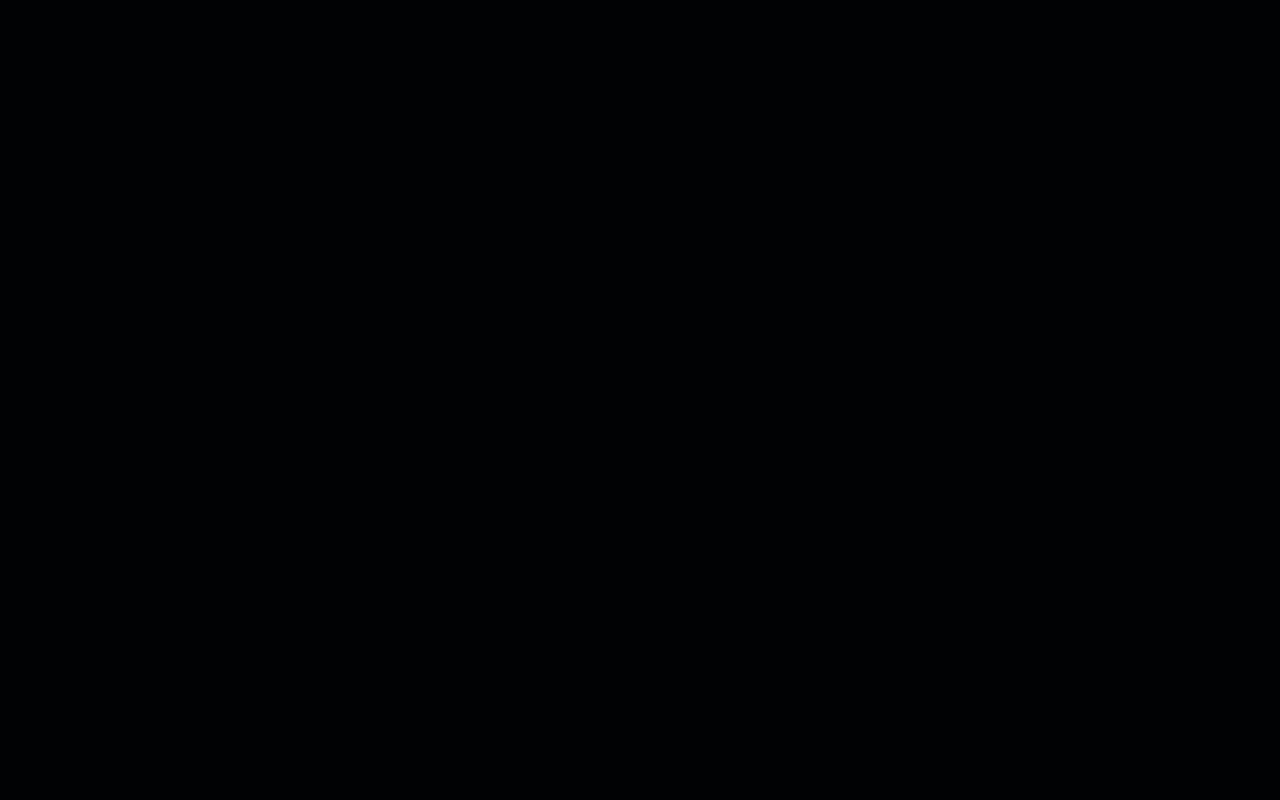
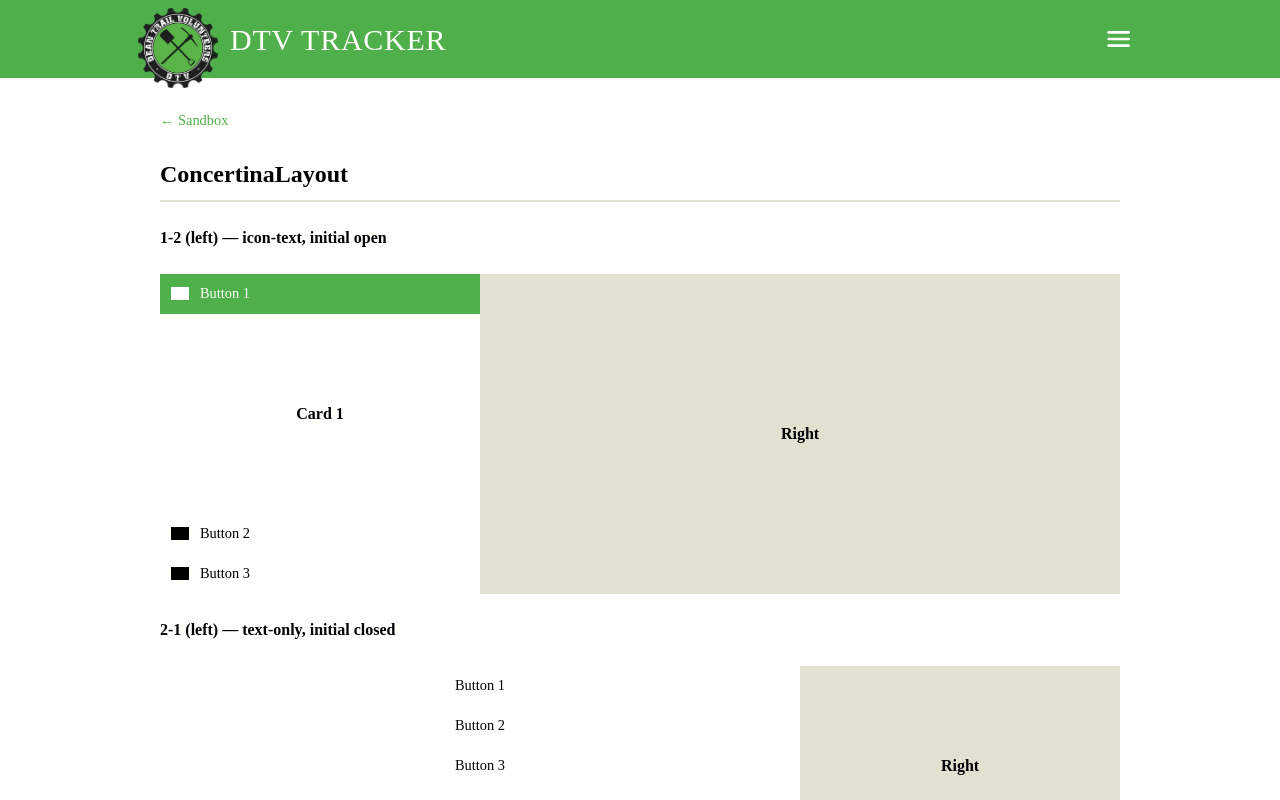
Before and after one commit to gothandy/dtv-tracker-app, a Vue app in the folder frontend/: page /sandbox/concertina-layout in a window 1280 px wide. Before the commit this address had no page. Shown: the top 800 px of the page. Built offline with nearby package versions, Linux system fonts and the light colour scheme; no server answers; grey boxes are pictures that could not be loaded; a web font is replaced by a local one.

Commit message:
Concertina sandbox only.

```diff
--- a/frontend/src/components/AppButton.vue
+++ b/frontend/src/components/AppButton.vue
@@ -13,7 +13,7 @@
       'app-btn--working': working,
       'app-btn--danger': variant === 'danger',
     }"
-    :style="colorStyle"
+    :style="buttonStyle"
   >
     <!-- Icon-only -->
     <template v-if="isIconOnly">
@@ -60,9 +60,10 @@ const props = withDefaults(defineProps<{
 const isIconOnly = computed(() => !!props.icon && props.mode === 'icon-only')
 const hasIconBox = computed(() => !!props.icon && !isIconOnly.value)
 
-const colorStyle = computed(() =>
-  props.color ? { backgroundColor: props.color } : undefined
-)
+const buttonStyle = computed(() => ({
+  ...(props.color ? { backgroundColor: props.color } : {}),
+  justifyContent: props.icon && props.mode !== 'icon-only' ? 'flex-start' : 'center',
+}))
 </script>
 
 <style scoped>
@@ -80,6 +81,7 @@ const colorStyle = computed(() =>
   font-weight: 400;
   cursor: pointer;
   white-space: nowrap;
+  overflow: hidden;
   flex-shrink: 0;
 }
 
@@ -105,6 +107,9 @@ const colorStyle = computed(() =>
 
 .app-btn__label {
   padding: 0 1rem 0 0;
+  overflow: hidden;
+  text-overflow: ellipsis;
+  min-width: 0;
 }
 
 .app-btn:not(.app-btn--icon-text) .app-btn__label {
--- /dev/null
+++ b/frontend/src/components/ConcertinaItem.vue
@@ -0,0 +1,57 @@
+<template>
+  <div class="concertina-item" :class="{ 'concertina-item--selected': isSelected }">
+    <AppButton
+      :label="label"
+      :icon="icon"
+      :selected="isSelected ? null : false"
+      class="concertina-item__btn"
+      @click="concertina.toggle(myIndex)"
+    />
+    <div v-if="isSelected" class="concertina-item__card">
+      <slot />
+    </div>
+  </div>
+</template>
+
+<script setup lang="ts">
+import { inject, computed, ref } from 'vue'
+import AppButton from './AppButton.vue'
+
+defineProps<{
+  label: string
+  icon?: string
+}>()
+
+const concertina = inject<{
+  selectedIndex: ReturnType<typeof ref<number | null>>
+  registerItem: () => number
+  toggle: (index: number) => void
+}>('concertina')
+
+if (!concertina) throw new Error('ConcertinaItem must be used inside ConcertinaLayout')
+
+const myIndex = concertina.registerItem()
+
+const isSelected = computed(() => concertina.selectedIndex.value === myIndex)
+</script>
+
+<style scoped>
+.concertina-item {
+  display: flex;
+  flex-direction: column;
+}
+
+.concertina-item--selected {
+  flex: 1;
+}
+
+.concertina-item__btn {
+  width: 100%;
+}
+
+.concertina-item__card {
+  flex: 1;
+  display: flex;
+  flex-direction: column;
+}
+</style>
--- /dev/null
+++ b/frontend/src/components/ConcertinaLayout.vue
@@ -0,0 +1,34 @@
+<template>
+  <div class="concertina">
+    <slot />
+  </div>
+</template>
+
+<script setup lang="ts">
+import { ref, provide } from 'vue'
+
+const props = defineProps<{
+  initialSelected?: number
+}>()
+
+const selectedIndex = ref<number | null>(props.initialSelected ?? null)
+let nextIndex = 0
+
+function registerItem(): number {
+  return nextIndex++
+}
+
+function toggle(index: number) {
+  selectedIndex.value = selectedIndex.value === index ? null : index
+}
+
+provide('concertina', { selectedIndex, registerItem, toggle })
+</script>
+
+<style scoped>
+.concertina {
+  display: flex;
+  flex-direction: column;
+  height: 100%;
+}
+</style>
--- a/frontend/src/pages/sandbox/SandboxAppButton.vue
+++ b/frontend/src/pages/sandbox/SandboxAppButton.vue
@@ -44,6 +44,12 @@
       <div class="row">
         <AppButton label="Info" icon="edit" color="var(--color-dtv-gold)" />
       </div>
+
+      <h2>Full Width</h2>
+      <AppButton label="Submit" icon="edit" style="width: 100%" />
+      <AppButton label="Submit" icon="edit" mode="icon-responsive" style="width: 100%" />
+      <AppButton label="Submit" style="width: 100%" />
+      <AppButton label="This is a very long button label that should be truncated with an ellipsis" icon="edit" style="width: 100%" />
 
     </div>
   </DefaultLayout>
--- /dev/null
+++ b/frontend/src/pages/sandbox/SandboxConcertinaLayout.vue
@@ -0,0 +1,88 @@
+<template>
+  <DefaultLayout>
+    <div class="sandbox">
+
+      <RouterLink to="/sandbox" class="back">← Sandbox</RouterLink>
+      <h1>ConcertinaLayout</h1>
+
+      <h2>1-2 (left) — icon-text, initial open</h2>
+      <LayoutColumns ratio="1-2">
+        <template #left>
+          <ConcertinaLayout :initial-selected="0">
+            <ConcertinaItem label="Button 1" icon="group"><div class="card">Card 1</div></ConcertinaItem>
+            <ConcertinaItem label="Button 2" icon="group"><div class="card">Card 2</div></ConcertinaItem>
+            <ConcertinaItem label="Button 3" icon="group"><div class="card">Card 3</div></ConcertinaItem>
+          </ConcertinaLayout>
+        </template>
+        <template #right><div class="placeholder">Right</div></template>
+      </LayoutColumns>
+
+      <h2>2-1 (left) — text-only, initial closed</h2>
+      <LayoutColumns ratio="2-1">
+        <template #left>
+          <ConcertinaLayout>
+            <ConcertinaItem label="Button 1"><div class="card">Card 1</div></ConcertinaItem>
+            <ConcertinaItem label="Button 2"><div class="card">Card 2</div></ConcertinaItem>
+            <ConcertinaItem label="Button 3"><div class="card">Card 3</div></ConcertinaItem>
+          </ConcertinaLayout>
+        </template>
+        <template #right><div class="placeholder">Right</div></template>
+      </LayoutColumns>
+
+    </div>
+  </DefaultLayout>
+</template>
+
+<script setup lang="ts">
+import DefaultLayout from '../../layouts/DefaultLayout.vue'
+import LayoutColumns from '../../components/LayoutColumns.vue'
+import ConcertinaLayout from '../../components/ConcertinaLayout.vue'
+import ConcertinaItem from '../../components/ConcertinaItem.vue'
+import { usePageTitle } from '../../composables/usePageTitle'
+
+usePageTitle('Sandbox')
+</script>
+
+<style scoped>
+.sandbox {
+  padding: 2rem;
+  display: flex;
+  flex-direction: column;
+  gap: 1.5rem;
+}
+
+.back { color: var(--color-dtv-green); text-decoration: none; font-size: 0.9rem; }
+.back:hover { text-decoration: underline; }
+
+h1 {
+  font-size: 1.5rem;
+  font-weight: 700;
+  border-bottom: 2px solid var(--color-border);
+  padding-bottom: 0.5rem;
+}
+
+h2 { font-size: 1rem; font-weight: 600; color: var(--color-text-muted); }
+
+.card {
+  flex: 1;
+  display: flex;
+  align-items: center;
+  justify-content: center;
+  background: var(--color-dtv-light);
+  color: var(--color-text-muted);
+  font-weight: 600;
+  font-size: 1rem;
+  min-height: 200px;
+}
+
+.placeholder {
+  display: flex;
+  align-items: center;
+  justify-content: center;
+  height: 100%;
+  min-height: 200px;
+  background: var(--color-border);
+  color: var(--color-text-muted);
+  font-weight: 600;
+}
+</style>
--- a/frontend/src/pages/sandbox/SandboxIndex.vue
+++ b/frontend/src/pages/sandbox/SandboxIndex.vue
@@ -24,6 +24,7 @@ const components = [
   { name: 'Modal Layout', path: '/sandbox/modal-layout' },
   { name: 'All Modals', path: '/sandbox/modals' },
   { name: 'LayoutColumns', path: '/sandbox/layout-columns' },
+  { name: 'ConcertinaLayout', path: '/sandbox/concertina-layout' },
   { name: 'CalendarWidget', path: '/sandbox/calendar-widget' },
   { name: 'FyBarChart', path: '/sandbox/fy-bar-chart' },
   { name: 'TagCloud', path: '/sandbox/tag-cloud' },
--- a/frontend/src/router/index.ts
+++ b/frontend/src/router/index.ts
@@ -46,6 +46,7 @@ export const router = createRouter({
       { path: '/sandbox/form-components', component: () => import('../pages/sandbox/SandboxFormComponents.vue') },
       { path: '/sandbox/calendar-widget', component: () => import('../pages/sandbox/SandboxCalendarWidget.vue') },
       { path: '/sandbox/layout-columns', component: () => import('../pages/sandbox/SandboxLayoutColumns.vue') },
+      { path: '/sandbox/concertina-layout', component: () => import('../pages/sandbox/SandboxConcertinaLayout.vue') },
       { path: '/sandbox/fy-bar-chart', component: () => import('../pages/sandbox/SandboxFyBarChart.vue') },
       { path: '/sandbox/tag-cloud', component: () => import('../pages/sandbox/SandboxTagCloud.vue') },
     ] : []),
```
